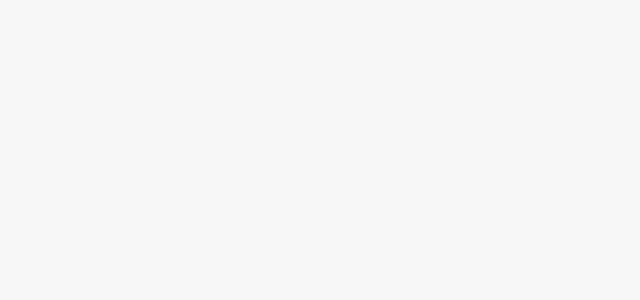
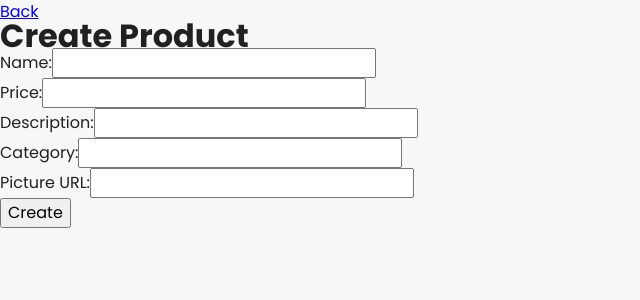
Before and after one commit to codeableorg/react-eatable-celsodiaz, a React (Vite) app: page /edit in a window 1280 px wide. Before the commit this address had no page. Shown: the top 300 px of the page, without its empty margins (0-640 px from the left). Built offline with nearby package versions, Linux system fonts and the light colour scheme; no server answers.

Commit message:
Refactor Add product context

```diff
--- a/src/App.jsx
+++ b/src/App.jsx
@@ -1,26 +1,11 @@
-import React, { useState, useEffect } from "react";
-import { deleteProduct, getProducts } from "./services/products-service";
+import React from "react";
+// import { deleteProduct, editProduct, getProducts } from "./services/products-service";
 import Container from "./components/Container";
 import ProductsList from "./components/ProductsList";
 import styled from "@emotion/styled";
 import { colors } from "./styles/colors";
 import { Link } from "react-router-dom";
 
-function parseProducts(products) {
-  return products.map((product) => parseProduct(product));
-}
-
-function parseProduct(product) {
-  const { id, name, price, category, description, picture_url } = product;
-  return {
-    id,
-    name,
-    price,
-    category,
-    description,
-    imagen: picture_url,
-  };
-}
 
 const FixedHeader = styled.div`
   position: fixed;
@@ -63,39 +48,11 @@ const CustomButtonCreate = styled.button`
   cursor: pointer;
 `;
 function App() {
-  const [products, setProducts] = useState([]);
-  const [error, setError] = useState(null);
-
-  function handleDeleteProduct(product) {
-    const productFind = products.find(
-      (productFind) => productFind.name === product.name
-    );
-    deleteProduct(productFind.id).then(() => {
-      const newProducts = products.filter(
-        (productDelete) => productDelete.name != product.name
-      );
-      setProducts(newProducts);
-    }).catch((error) => {
-      console.error("Error al borrar el producto", error);
-      setError("Product cannot be deleted. Please try again later.");
-    });;
-  }
-
-  useEffect(() => {
-    getProducts()
-      .then((data) => {
-        const parsedProducts = parseProducts(data);
-        setProducts(parsedProducts);
-      })
-      .catch((error) => {
-        console.error("Error al cargar productos:", error);
-      });
-  }, [products]);
 
   return (
     <Container>
       <FixedHeader>Products Dashboard</FixedHeader>
-      <ProductsList products={products} errorMessage={error} onRemoveProduct={handleDeleteProduct}/>
+      <ProductsList />
       <Footer>
         <CustomButtonCreate>
           <Link to="/create" style={linkStyle}>Create Product</Link>
--- a/src/components/Modal.jsx
+++ b/src/components/Modal.jsx
@@ -2,6 +2,7 @@ import styled from '@emotion/styled';
 import React from 'react';
 import ReactDOM from 'react-dom';
 import { colors } from '../styles/colors';
+import { useAuth } from '../context/Product-context';
 
 const CustomAlert = styled.div`
   position: fixed;
@@ -48,7 +49,8 @@ const CustomAlertError = styled.div`
  color: red;
 `;
 
-export default function Modal({ open, onClose, onRemoveProduct, product , errorMessage}) {
+export default function Modal({ open, onClose, product }) {
+  const {DeleteProduct , error} = useAuth();
   if (!open) return null;
 
   return ReactDOM.createPortal(
@@ -56,9 +58,9 @@ export default function Modal({ open, onClose, onRemoveProduct, product , errorM
       <CustomOverlay />
       <CustomAlert>
         <CustomTitle>Are you sure?</CustomTitle>
-        <CustomButton onClick={() => onRemoveProduct(product)}>Yes, delete it!</CustomButton>
+        <CustomButton onClick={() => DeleteProduct(product)}>Yes, delete it!</CustomButton>
         <CustomButton green onClick={onClose}>No, Cancel!</CustomButton>
-        {errorMessage && <CustomAlertError className="error-message">{errorMessage}</CustomAlertError>}
+        {error && <CustomAlertError className="error-message">{error}</CustomAlertError>}
       </CustomAlert>
     </>,
     document.getElementById('portal')
--- a/src/components/Product.jsx
+++ b/src/components/Product.jsx
@@ -3,6 +3,7 @@ import { colors } from '../styles/colors';
 import { useState } from 'react';
 import Modal from './Modal';
 import ReviewModal from './ReviewModal';
+import { Link } from "react-router-dom";
 
 const ProductContainer = styled.li`
   list-style: none;
@@ -41,7 +42,7 @@ const ProductPrice = styled.p`
   color: ${colors.orange};
 `;
 
-const Product = ({ product,onRemoveProduct,errorMessage }) => {
+const Product = ({ product }) => {
   const formattedPrice = `$${(product.price / 100).toFixed(2)}`;
   const [isOpen, setIsOpen] = useState(false);
   const [open,setOpen] = useState(false);
@@ -60,13 +61,13 @@ const Product = ({ product,onRemoveProduct,errorMessage }) => {
 
       </div>
       <div>
-        <button>Edit</button>
+        <Link to="/edit">Edit</Link>
       </div>
 
       <div>
        <button onClick={() => setIsOpen(true)}>Delete</button>
 
-        <Modal open={isOpen} onClose={() => setIsOpen(false)} errorMessage={errorMessage} onRemoveProduct={onRemoveProduct} product={product}/>
+        <Modal open={isOpen} onClose={() => setIsOpen(false)} product={product}/>
       </div>
     </ProductContainer>
   );
--- a/src/components/ProductsList.jsx
+++ b/src/components/ProductsList.jsx
@@ -1,5 +1,6 @@
 import styled from '@emotion/styled';
 import Product from './Product';
+import { useAuth } from '../context/Product-context';
 
 const ProductGrid = styled.ul`
   display: grid;
@@ -11,11 +12,12 @@ const ProductGrid = styled.ul`
   margin-right: 20px;
 `;
 
-const ProductsList = ({ products, onRemoveProduct,errorMessage }) => {
+const ProductsList = () => {
+  const {products} = useAuth();
   return (
     <ProductGrid>
       {products.map((product) => (
-        <Product key={product.id} product={product} onRemoveProduct={onRemoveProduct} errorMessage={errorMessage}/>
+        <Product key={product.id} product={product} />
       ))}
     </ProductGrid>
   );
--- /dev/null
+++ b/src/context/Product-context.jsx
@@ -0,0 +1,69 @@
+import { createContext, useContext, useEffect, useState } from "react";
+import * as auth from "../services/products-service";
+
+const AuthContext = createContext();
+
+function parseProducts(products) {
+	return products.map((product) => parseProduct(product));
+  }
+
+  function parseProduct(product) {
+	const { id, name, price, category, description, picture_url } = product;
+	return {
+	  id,
+	  name,
+	  price,
+	  category,
+	  description,
+	  imagen: picture_url,
+	};
+  }
+
+function ProductProvider({ children }) {
+	const [products, setProducts] = useState([]);
+  const [error, setError] = useState(null);
+
+  useEffect(() => {
+    auth.getProducts()
+      .then((data) => {
+        const parsedProducts = parseProducts(data);
+        setProducts(parsedProducts);
+      })
+      .catch((error) => {
+        console.error("Error al cargar productos:", error);
+      });
+  }, [products]);
+
+  function DeleteProduct(product) {
+    const productFind = products.find(
+      (productFind) => productFind.name === product.name
+    );
+    auth.deleteProduct(productFind.id).then(() => {
+      const newProducts = products.filter(
+        (productDelete) => productDelete.name != product.name
+      );
+      setProducts(newProducts);
+    }).catch((error) => {
+      console.error("Error al borrar el producto", error);
+      setError("Product cannot be deleted. Please try again later.");
+    });;
+  }
+
+  function EditProduct(product) {
+    const productFind = products.find(
+      (productFind) => productFind.name === product.name
+    );
+    auth.editProduct(productFind.id).then(response => console.log(response))
+    .catch(err => console.error(err));
+  }
+  return (
+		<AuthContext.Provider
+		value={{products,DeleteProduct,EditProduct,error}}>
+			{children}
+		</AuthContext.Provider>);
+}
+function useAuth() {
+  return useContext(AuthContext);
+}
+
+export { ProductProvider, useAuth };
--- a/src/main.jsx
+++ b/src/main.jsx
@@ -5,12 +5,16 @@ import { Global } from '@emotion/react';
 import { global, reset } from './styles';
 import CreatePage from './pages/Create-Page';
 import { BrowserRouter, Route, Routes } from "react-router-dom";
+import { ProductProvider } from './context/Product-context';
+import EditPage from './pages/Edit-Page';
+
 
 ReactDOM.createRoot(document.getElementById('root')).render(
   <React.StrictMode>
      <Global styles={reset} />
     <Global styles={global} />
-    <BrowserRouter>
+    <ProductProvider>
+      <BrowserRouter>
     <Routes>
     <Route
           path="/"
@@ -24,8 +28,14 @@ ReactDOM.createRoot(document.getElementById('root')).render(
             <CreatePage/>
           }
     />
+    <Route
+          path="/edit"
+          element={
+            <EditPage/>
+          }
+    />
     </Routes>
     </BrowserRouter>
-
+    </ProductProvider>
   </React.StrictMode>,
 )
--- /dev/null
+++ b/src/pages/Edit-Page.jsx
@@ -0,0 +1,84 @@
+import { Link } from "react-router-dom"
+import Input from "../components/Input"
+import { editProduct } from "../services/products-service";
+import { useState } from "react";
+
+const EditPage = () => {
+  const [formData, setFormData] = useState({
+    name: "",
+    price:"",
+    description:"",
+    category:"",
+    picture_url:"",
+})
+  function handleSubmit(event) {
+    event.preventDefault();
+    editProduct(formData)
+        .then((product) => {
+            console.log(product);
+            setConfirmationMessage("El producto fue creado exitosamente.");
+            setFormData({
+                name: "",
+                price: "",
+                description: "",
+                category: "",
+                picture_url: "",
+            });
+        })
+        .catch((error) => {
+            console.log(error);
+            setConfirmationMessage("Hubo un error al crear el producto.");
+        });
+}
+
+function handleChange(event){
+    const {name,value} = event.target;
+    setFormData({...formData,[name]: value});
+}
+  return (
+    <>
+    <Link to="/">Back</Link>
+    <h1>Create Product</h1>
+    <form onSubmit={handleSubmit}>
+        <Input
+        name="name"
+        type="text"
+        value={formData.name}
+        onChange={handleChange}
+        label="Name:"
+        />
+        <Input
+        name="price"
+        type="number"
+        value={formData.price}
+        onChange={handleChange}
+        label="Price:"
+        />
+        <Input
+        name="description"
+        type="text"
+        value={formData.description}
+        onChange={handleChange}
+        label="Description:"
+        />
+        <Input
+        name="category"
+        type="text"
+        value={formData.category}
+        onChange={handleChange}
+        label="Category:"
+        />
+        <Input
+        name="picture_url"
+        type="text"
+        value={formData.picture_url}
+        onChange={handleChange}
+        label="Picture URL:"
+        />
+        <button type="submit">Create</button>
+    </form>
+    </>
+  )
+}
+
+export default EditPage
--- a/src/services/products-service.js
+++ b/src/services/products-service.js
@@ -11,3 +11,7 @@ export function createProducts(productData){
 export function deleteProduct(id) {
   return apiFetch(`/products/${id}`, { method: "DELETE" });
 }
+
+export function editProduct(id) {
+  return apiFetch(`/products/${id}`, { method: "PATCH" });
+}
```
